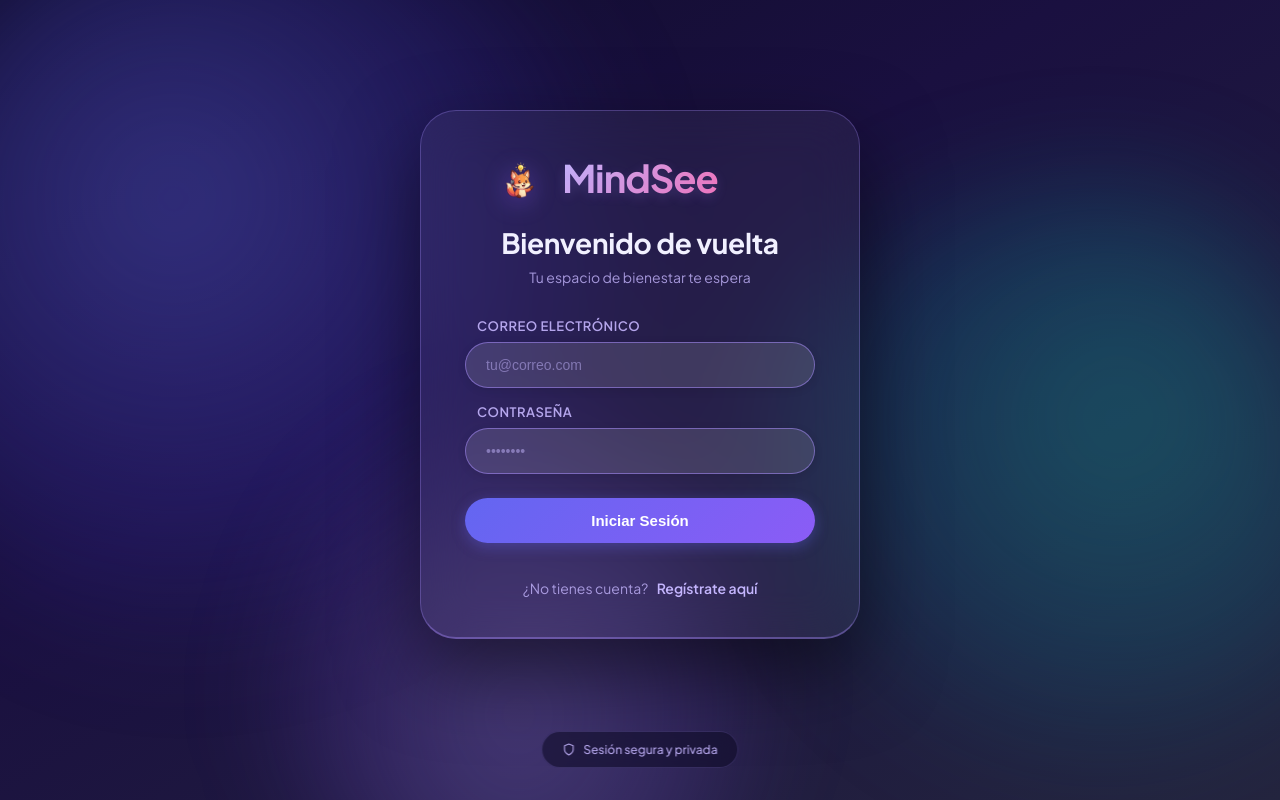
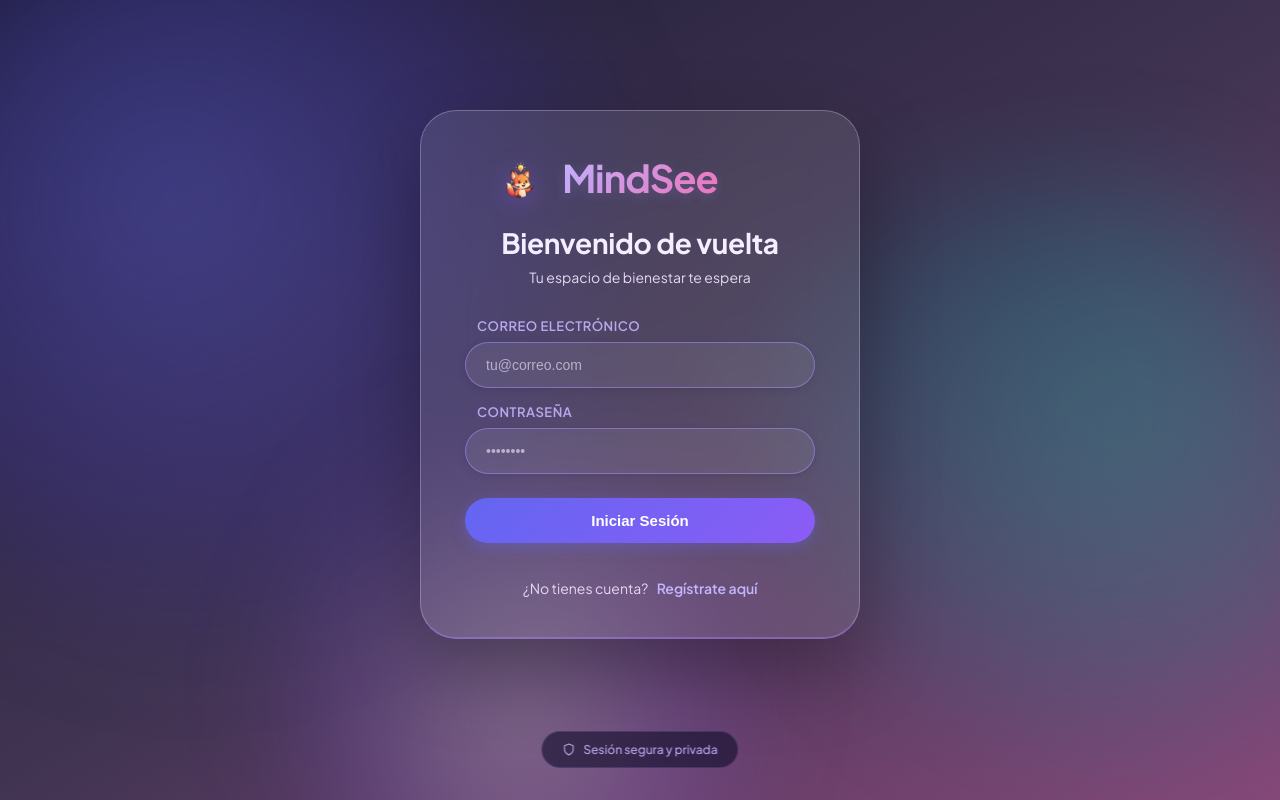
Before and after one commit to Kam24w/psico-frontend, a React (Vite) app: page /login in a window 1280 px wide. Built offline with nearby package versions, Linux system fonts and the light colour scheme; no server answers.

Commit message:
cambio a un Tema mas actual

```diff
--- a/src/index.css
+++ b/src/index.css
@@ -29,26 +29,26 @@
 }
 
 [data-theme="dark"] {
-  /* Modo Oscuro (Predeterminado original) */
-  --bg-main: linear-gradient(150deg, #0f0c29 0%, #1a1040 40%, #24243e 100%);
-  --text-main: #f1f0ff;
-  --text-secondary: rgba(196, 181, 253, 0.8);
-  --text-muted: rgba(196, 181, 253, 0.5);
-
-  --card-bg: rgba(255, 255, 255, 0.05);
-  --card-bg-hover: rgba(255, 255, 255, 0.08);
-  --border-color: rgba(167, 139, 250, 0.3);
-  --border-color-light: rgba(167, 139, 250, 0.15);
-  --nav-bg: rgba(255, 255, 255, 0.04);
-
-  --shadow-color: rgba(0, 0, 0, 0.2);
-  --shadow-strong: rgba(0, 0, 0, 0.5);
-
-  --input-bg: rgba(255, 255, 255, 0.12);
-
-  --blob-1: rgba(99, 102, 241, 0.4);
-  --blob-2: rgba(20, 184, 166, 0.35);
-  --blob-3: rgba(167, 139, 250, 0.3);
+  /* Modo Oscuro Amigable (Soft Midnight Rose) */
+  --bg-main: linear-gradient(150deg, #1F1D36 0%, #3F3351 50%, #864879 100%);
+  --text-main: #F4EEFF;
+  --text-secondary: #E5D9F2;
+  --text-muted: rgba(244, 238, 255, 0.6);
+
+  --card-bg: rgba(255, 255, 255, 0.1);
+  --card-bg-hover: rgba(255, 255, 255, 0.15);
+  --border-color: rgba(229, 217, 242, 0.3);
+  --border-color-light: rgba(229, 217, 242, 0.15);
+  --nav-bg: rgba(31, 29, 54, 0.6);
+
+  --shadow-color: rgba(0, 0, 0, 0.15);
+  --shadow-strong: rgba(0, 0, 0, 0.3);
+
+  --input-bg: rgba(255, 255, 255, 0.08);
+
+  --blob-1: rgba(233, 166, 166, 0.35);
+  --blob-2: rgba(134, 72, 121, 0.4);
+  --blob-3: rgba(229, 217, 242, 0.25);
 }
 
 
```
